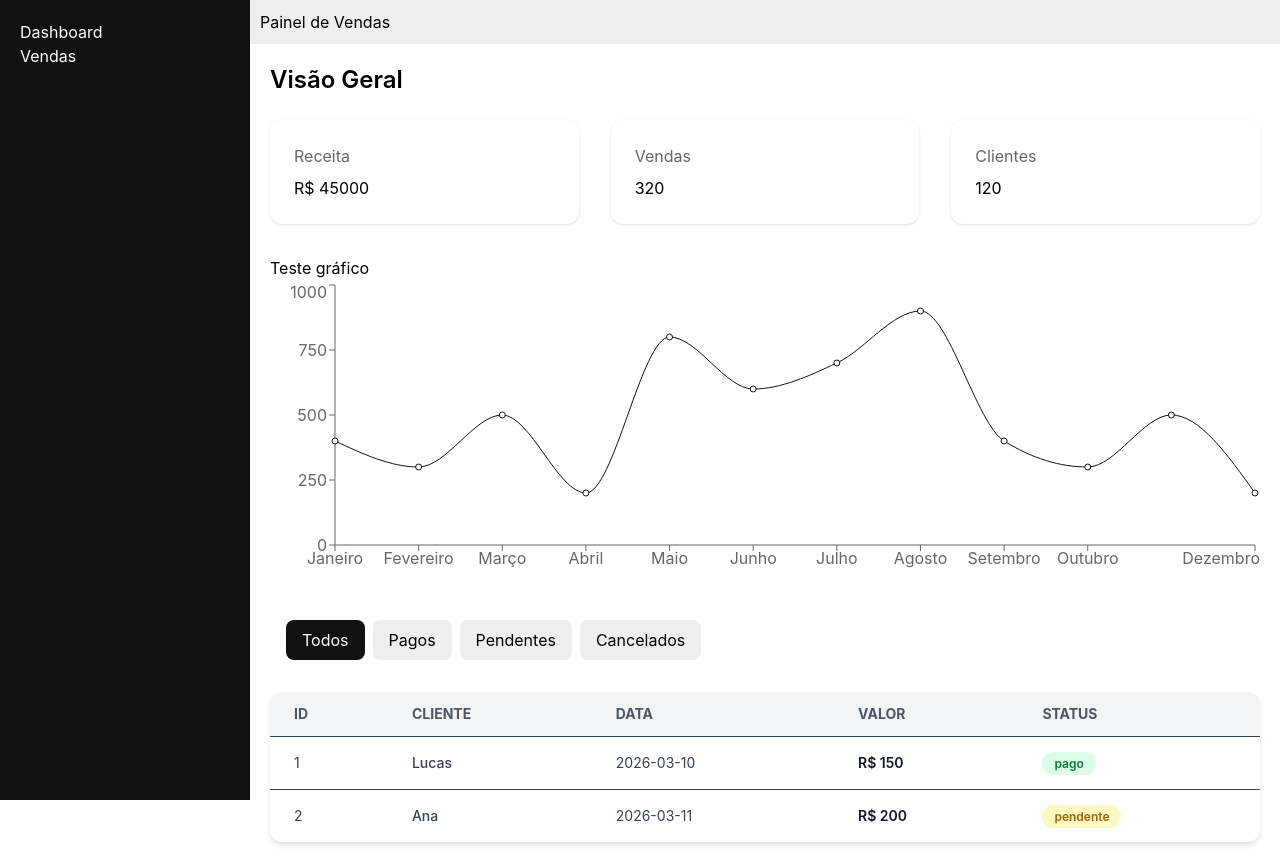
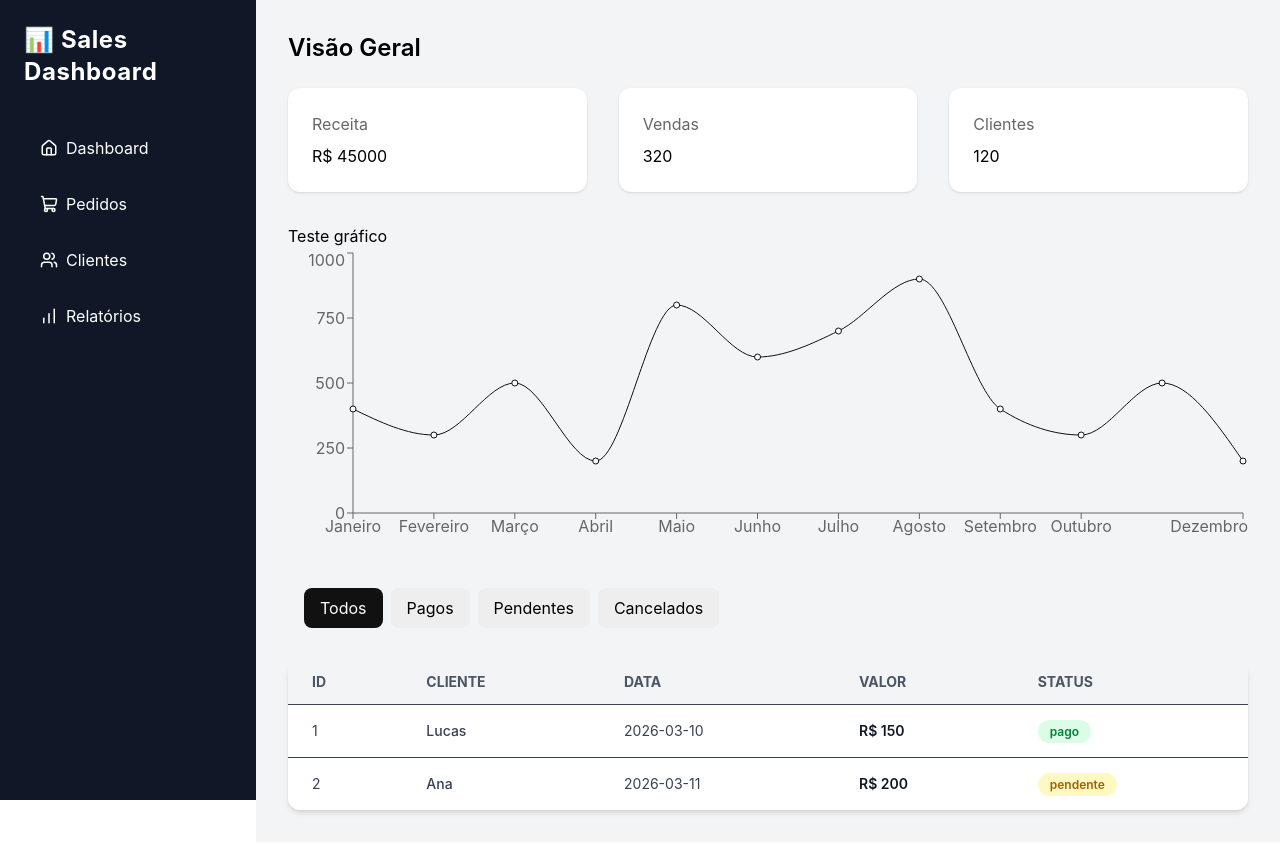
Before and after one commit to lucasvass1/Dashboard-de-Vendas, a React (Vite) app in the folder Dashboard-de-vendas/: page / in a window 1280 px wide. Built offline with nearby package versions, Linux system fonts and the light colour scheme; data requests are answered from the project's data file.

Commit message:
git commit -m "feat: created sidebar"

```diff
--- a/Dashboard-de-vendas/package.json
+++ b/Dashboard-de-vendas/package.json
@@ -11,6 +11,7 @@
   },
   "dependencies": {
     "@tailwindcss/vite": "^4.2.2",
+    "lucide-react": "^1.6.0",
     "react": "^19.2.4",
     "react-dom": "^19.2.4",
     "recharts": "^3.8.0"
--- a/Dashboard-de-vendas/src/components/Layout.tsx
+++ b/Dashboard-de-vendas/src/components/Layout.tsx
@@ -1,18 +1,19 @@
-export function Layout({ children}: { children: React.ReactNode }) {
-    return (
-        <div style={{display: "flex", height: "100vh"}}>
-            <aside style={{width: "250px", background: "#111", color:"#fff", padding: "20px"}}>
-                <h2>Dashboard</h2>
-                <p>Vendas</p>
-            </aside>
-            <div style={{flex:1 , display: "flex", flexDirection: "column"}}>
-                <header style={{height: "60px" , background: "#eee" , padding: "10px"}}>
-                <h3>Painel de Vendas</h3>
-              </header>
-              <main style={{flex:1 , padding: "20px"}}>
-                {children}
-              </main>
-            </div>
-        </div>
-    );
+import { Sidebar } from "./sidebar/sidebar";
+
+type Props = {
+  children: React.ReactNode;
+};
+
+export function Layout({ children }: Props) {
+  return (
+    <div className="flex">
+
+      <Sidebar />
+
+      <main className="flex-1 p-8 bg-gray-100 min-h-screen">
+        {children}
+      </main>
+
+    </div>
+  );
 }
--- /dev/null
+++ b/Dashboard-de-vendas/src/components/sidebar/sidebar.tsx
@@ -0,0 +1,29 @@
+import { Home, ShoppingCart, Users, BarChart } from "lucide-react";
+
+export function Sidebar() {
+    return (
+        <aside className="w-64 h-screen bg-gray-900 text-white flex flex-col p-6">
+            <h1 className="text-2xl font-bold mb-10 tracking-wide">
+  📊 Sales Dashboard
+</h1>
+            <nav className="flex flex-col gap-4">
+               <a className="flex items-center gap-2 px-4 py-2 rounded-lg hover:bg-gray-700 transition cursor-pointer">
+  <Home size={18} />
+  Dashboard
+</a>
+                <a className="flex items-center gap-2 px-4 py-2 rounded-lg hover:bg-gray-700 transition cursor-pointer">
+  <ShoppingCart size={18} />
+  Pedidos
+</a>
+                <a className="flex items-center gap-2 px-4 py-2 rounded-lg hover:bg-gray-700 transition cursor-pointer">
+  <Users size={18} />
+  Clientes
+</a>
+                <a className="flex items-center gap-2 px-4 py-2 rounded-lg hover:bg-gray-700 transition cursor-pointer">
+  <BarChart size={18} />
+  Relatórios
+</a>
+            </nav>
+        </aside>
+    );
+}
```
Also changed, not shown: 1 other file (tests, documents, lock files or other folders).
